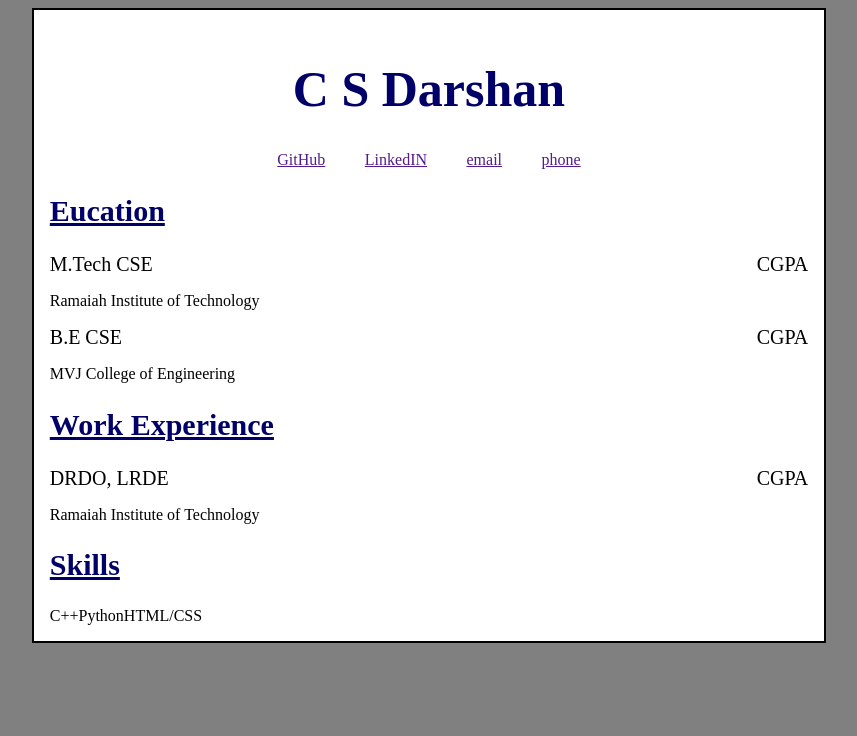
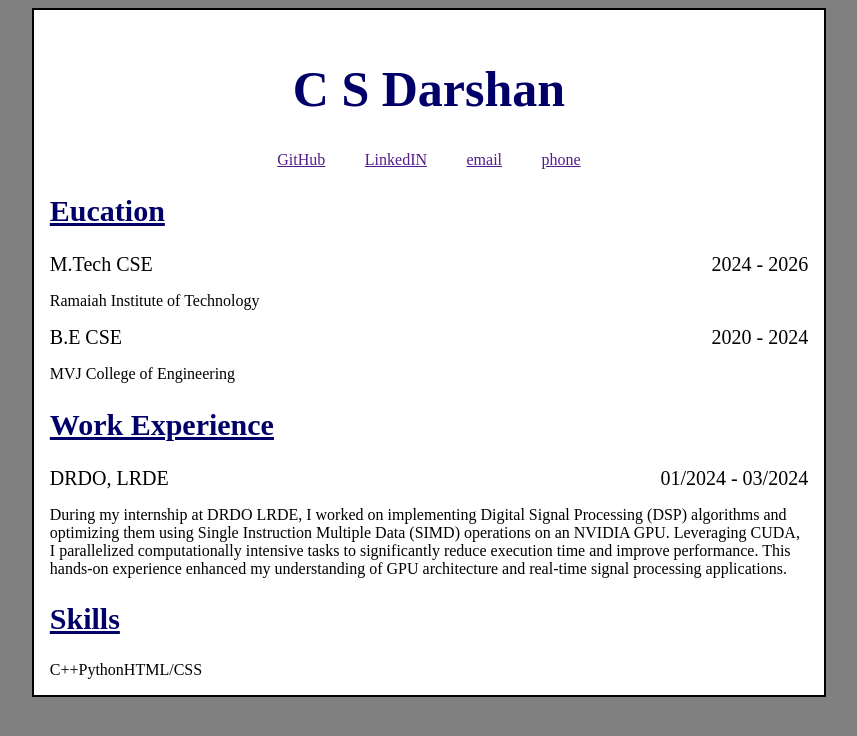
Before and after one commit to C-S-Darshan/FSD, a plain HTML site: page resume.html in a window 1280 px wide. Shown: the whole page, without its empty margins (211-1068 px from the left). Drawn offline with Linux system fonts and the light colour scheme.

Commit message:
added experience section

```diff
--- a/resume.html
+++ b/resume.html
@@ -23,14 +23,14 @@
         <div>
             <div id="degree">
                 <span>M.Tech CSE</span>
-                <span>CGPA</span>
+                <span>2024 - 2026</span>
             </div>
             <p>Ramaiah Institute of Technology</p>
         </div>
         <div>
             <div id="degree">
                 <span>B.E CSE</span>
-                <span>CGPA</span>
+                <span>2020 - 2024</span>
             </div>
             <p>MVJ College of Engineering</p>
         </div>
@@ -40,9 +40,9 @@
         <div>
             <div id="degree">
                 <span>DRDO, LRDE</span>
-                <span>CGPA</span>
+                <span>01/2024 - 03/2024</span>
             </div>
-            <p>Ramaiah Institute of Technology</p>
+            <p>During my internship at DRDO LRDE, I worked on implementing Digital Signal Processing (DSP) algorithms and optimizing them using Single Instruction Multiple Data (SIMD) operations on an NVIDIA GPU. Leveraging CUDA, I parallelized computationally intensive tasks to significantly reduce execution time and improve performance. This hands-on experience enhanced my understanding of GPU architecture and real-time signal processing applications.</p>
         </div>
     </section>
     <section>
```
